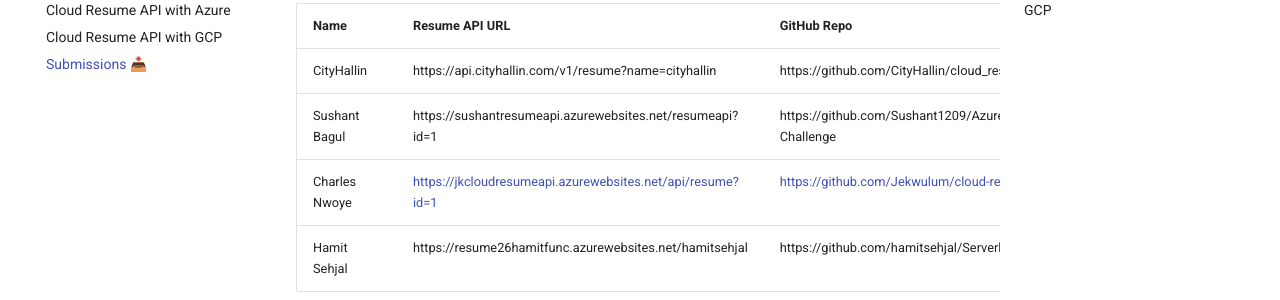
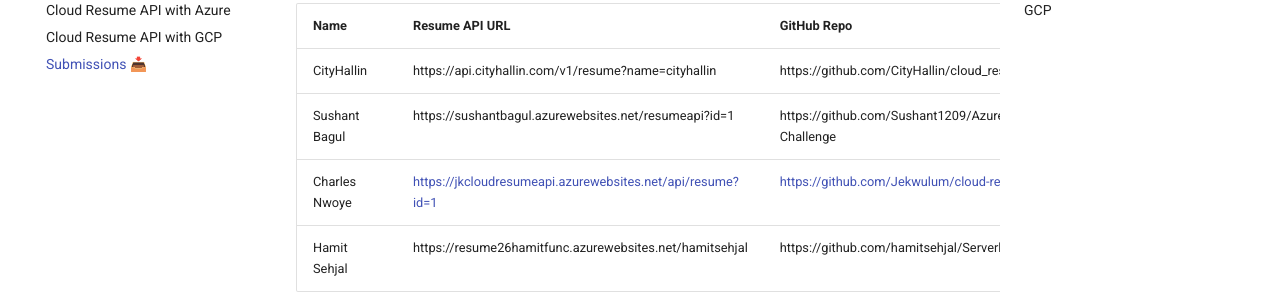
Before and after one commit to rishabkumar7/cloud-resume-api, an MkDocs documentation site: the page built from docs/submissions.md, in a window 1280 px wide and 900 px high, scrolled down 1543 px. Shown: the part 152-452 px from the top of the window. Built offline with MkDocs 1.6.1 and Material for MkDocs 9.7.7, drawn with Linux system fonts in a browser that asks for light colours; comment, search, counter and statistics services are not loaded; some of the changed lines change nothing that is shown.

Commit message:
Update submissions.md

```diff
--- a/docs/submissions.md
+++ b/docs/submissions.md
@@ -31,7 +31,7 @@
 | Name          | Resume API URL                                                                                                           | GitHub Repo |
 |---------------|--------------------------------------------------------------------------------------------------------------------------| ----------- |
 | CityHallin    | https://api.cityhallin.com/v1/resume?name=cityhallin                                                                     | https://github.com/CityHallin/cloud_resume_api_challenge |
-| Sushant Bagul | https://sushantresumeapi.azurewebsites.net/resumeapi?id=1                                                                | https://github.com/Sushant1209/Azure-Resume-API-Challenge |
+| Sushant Bagul | https://sushantbagul.azurewebsites.net/resumeapi?id=1                                                                | https://github.com/Sushant1209/Azure-Resume-API-Challenge |
 | Charles Nwoye | [https://jkcloudresumeapi.azurewebsites.net/api/resume?id=1](https://jkcloudresumeapi.azurewebsites.net/api/resume?id=1) | [https://github.com/Jekwulum/cloud-resume-api.git](https://github.com/Jekwulum/cloud-resume-api.git) |
 | Hamit Sehjal  | https://resume26hamitfunc.azurewebsites.net/hamitsehjal                                                                  | https://github.com/hamitsehjal/Serverless-Cloud-Resume |
 
```
